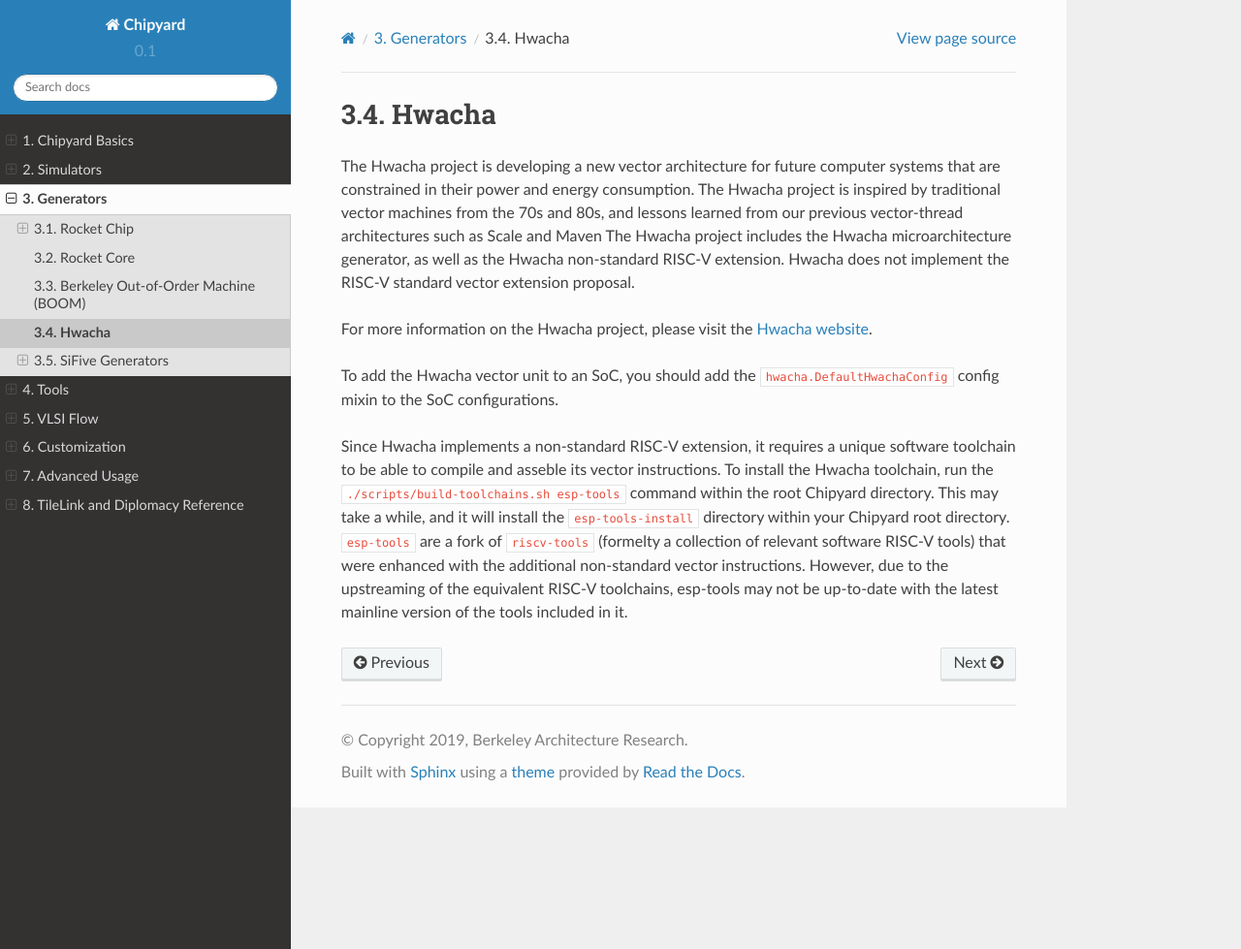
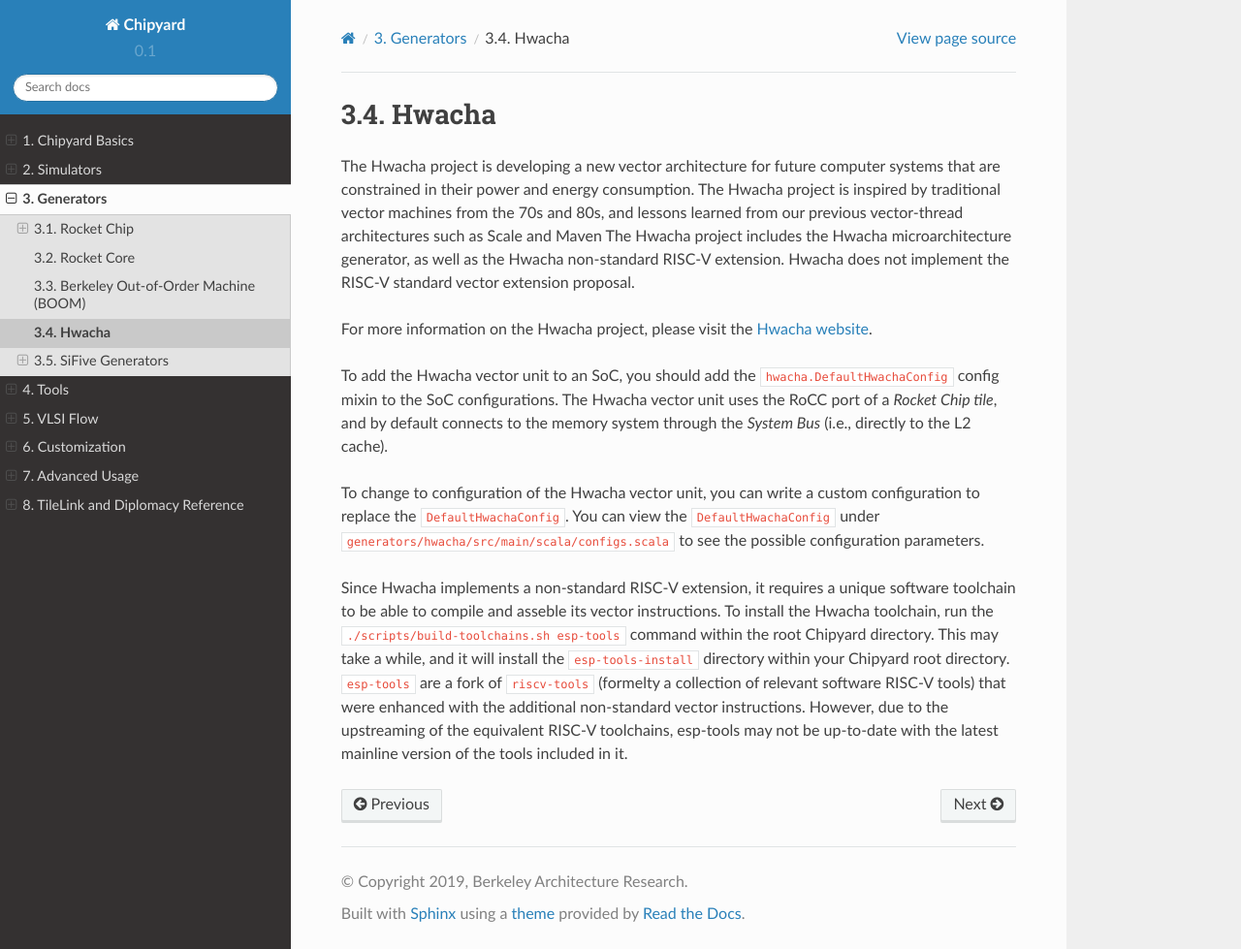
Before and after one commit to ucb-bar/chipyard, a Sphinx documentation site: the page built from docs/Generators/Hwacha.rst, in a window 1280 px wide and 979 px high. Shown: the whole window at 97% size. Built offline with Sphinx 7.4.7 and the Read the Docs theme 2.0.0, drawn with Linux system fonts in a browser that asks for light colours.

Commit message:
some more hwacha info

```diff
--- a/docs/Generators/Hwacha.rst
+++ b/docs/Generators/Hwacha.rst
@@ -7,7 +7,9 @@
 
 For more information on the Hwacha project, please visit the `Hwacha website <http://hwacha.org/>`__.
 
-To add the Hwacha vector unit to an SoC, you should add the ``hwacha.DefaultHwachaConfig`` config mixin to the SoC configurations.
+To add the Hwacha vector unit to an SoC, you should add the ``hwacha.DefaultHwachaConfig`` config mixin to the SoC configurations. The Hwacha vector unit uses the RoCC port of a `Rocket Chip tile`, and by default connects to the memory system through the `System Bus` (i.e., directly to the L2 cache).
+
+To change to configuration of the Hwacha vector unit, you can write a custom configuration to replace the ``DefaultHwachaConfig``. You can view the ``DefaultHwachaConfig`` under ``generators/hwacha/src/main/scala/configs.scala`` to see the possible configuration parameters.
 
 Since Hwacha implements a non-standard RISC-V extension, it requires a unique software toolchain to be able to compile and asseble its vector instructions.
 To install the Hwacha toolchain, run the ``./scripts/build-toolchains.sh esp-tools`` command within the root Chipyard directory. This may take a while, and it will install the ``esp-tools-install`` directory within your Chipyard root directory. ``esp-tools`` are a fork of ``riscv-tools`` (formelty a collection of relevant software RISC-V tools) that were enhanced with the additional non-standard vector instructions. However, due to the upstreaming of the equivalent RISC-V toolchains, esp-tools may not be up-to-date with the latest mainline version of the tools included in it.
```
